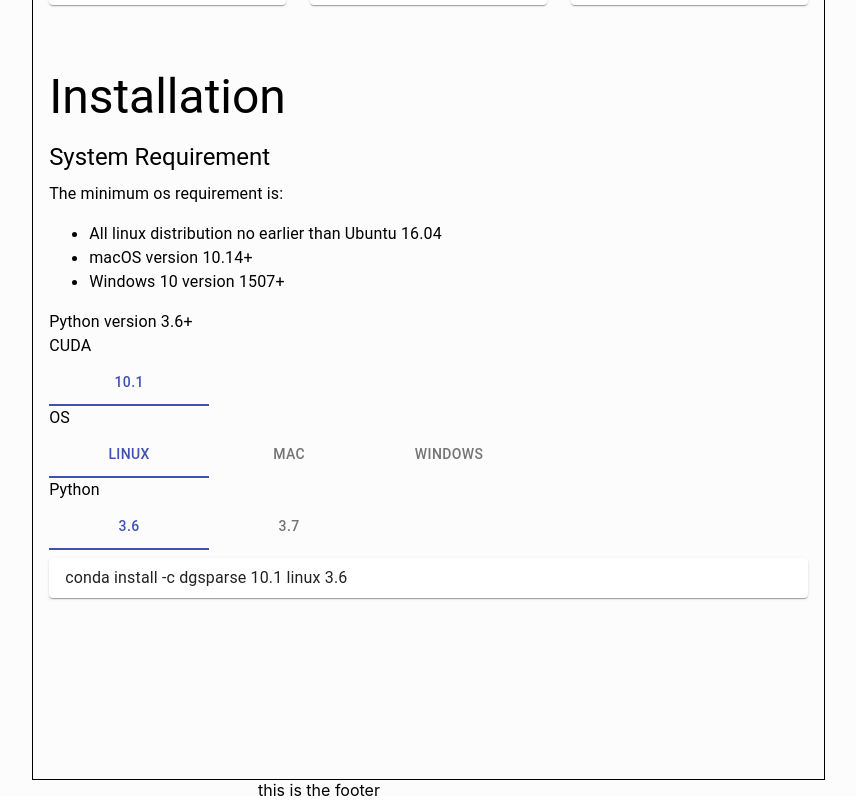
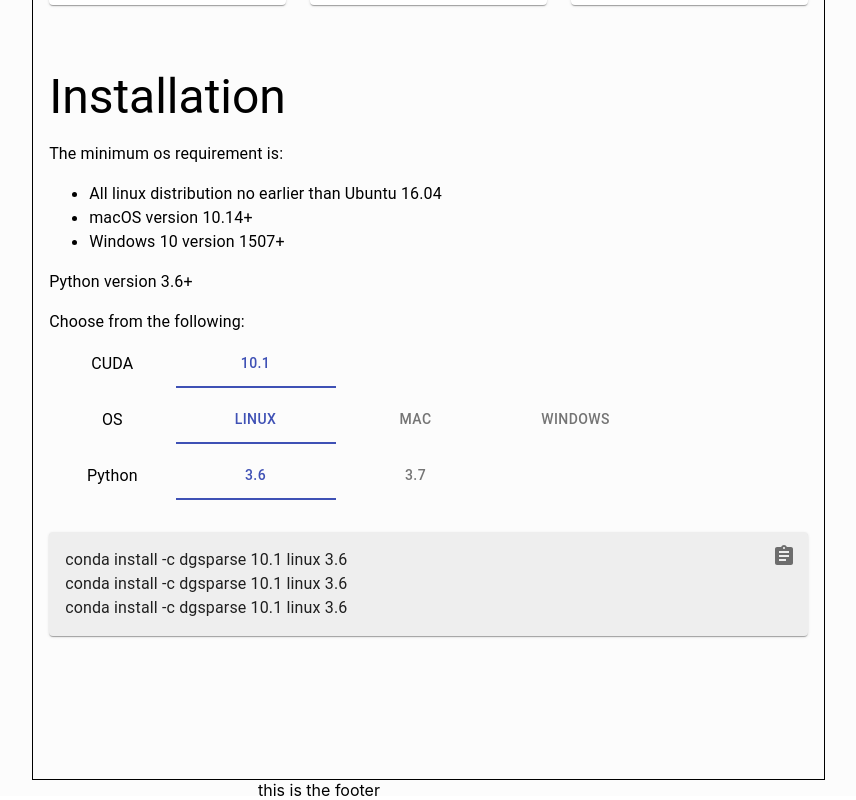
Before and after one commit to dgSPARSE/dgSPARSE.github.io, a React (Create React App) app: page / in a window 1280 px wide. Shown: the part 1588-2388 px from the top of the page, without its empty margins (321-1177 px from the left). Built offline with nearby package versions, Linux system fonts and the light colour scheme.

Commit message:
finish installation component.

```diff
--- a/src/components/Installation.js
+++ b/src/components/Installation.js
@@ -1,5 +1,7 @@
-import { Grid, makeStyles, Paper, Tab, Tabs, Typography } from '@material-ui/core';
-import React from 'react'
+import { Grid, IconButton, makeStyles, Paper, Snackbar, Tab, Tabs, Typography } from '@material-ui/core';
+import React from 'react';
+import AssignmentIcon from '@material-ui/icons/Assignment';
+import AssignmentTurnedInIcon from '@material-ui/icons/AssignmentTurnedIn';
 
 
 // function to convert commands into object
@@ -9,7 +11,7 @@ const createData = (cuda, os, python, ...steps) => {
 
 // put all your installation commands here !!!
 const commands = [
-  createData('10.1', 'Linux', '3.6', 'conda install -c dgsparse 10.1 linux 3.6'),
+  createData('10.1', 'Linux', '3.6', 'conda install -c dgsparse 10.1 linux 3.6', 'conda install -c dgsparse 10.1 linux 3.6', 'conda install -c dgsparse 10.1 linux 3.6'),
   createData('10.1', 'Mac', '3.6', 'conda -install -c dgsparse 10.1 mac 3.6'),
   createData('10.1', 'Windows', '3.6', 'conda -install -c dgsparse 10.1 windows 3.6'),
 
@@ -17,22 +19,6 @@ const commands = [
   createData('10.1', 'Mac', '3.7', 'conda -install -c dgsparse 10.1 mac 3.7'),
   createData('10.1', 'Windows', '3.7', 'conda -install -c dgsparse 10.1 windows 3.7'),
 ];
-
-
-const useStyles = makeStyles((theme) => ({
-  root: {
-    paddingTop: theme.spacing(4),
-    paddingBottom: theme.spacing(4),
-  },
-  tabs: {
-    display: 'inline-block',
-  },
-  paper: {
-    marginTop: theme.spacing(1),
-    padding: theme.spacing(1),
-    paddingLeft: theme.spacing(2),
-  }
-}));
 
 
 // title
@@ -50,11 +36,10 @@ const Title = () => {
 
 // minimum os requirement
 const MinimumRequirement = () => {
+  const classes = useStyles();
+
   return (
-    <div>
-      <Typography variant='h5' gutterBottom={true}>
-        System Requirement
-      </Typography>
+    <div className={classes.gapsBottom}>
       <Typography variant='body1'>
         The minimum os requirement is:
       </Typography>
@@ -70,13 +55,47 @@ const MinimumRequirement = () => {
   );
 };
 
+
+const useStyles = makeStyles((theme) => ({
+  root: {
+    paddingTop: theme.spacing(4),
+    paddingBottom: theme.spacing(4),
+  },
+  tabGrid: {
+    paddingBottom: theme.spacing(1),
+  },
+  paper: {
+    marginTop: theme.spacing(3),
+    padding: theme.spacing(2),
+    paddingLeft: theme.spacing(2),
+    backgroundColor: '#eeeeee',
+    position: 'relative',         // for thhe icon button to stick to the top right corner
+  },
+  gapsBottom: {
+    paddingBottom: theme.spacing(2),
+  },
+  iconButton: {
+    position: 'absolute',
+    top: '0',
+    right: '0',                   // the icon button sticks to the top right corner
+  }
+}));
+
 const OptionTabs = ({content, label, onChange, value, idx}) => {
-  // const classes = useStyles();
+  const classes = useStyles();
 
   return (
-    <div
+    <Grid
+      className={classes.tabGrid}
+      container
+      direction="row"
+      alignItems="center"
+      justifyContent="flex-start"
     >
-      <Typography variant="body1">{label}</Typography>
+      <Grid item xs={2}>
+        <Typography variant="body1" style={{textAlign: "center"}}>{label}</Typography>
+      </Grid>
+      <Grid item xs={10}>
         <Tabs
           onChange={(e, newValue) => onChange(idx, newValue)}
           indicatorColor="primary"
@@ -89,7 +108,8 @@ const OptionTabs = ({content, label, onChange, value, idx}) => {
             );
           })}
         </Tabs>
-    </div>
+      </Grid>
+    </Grid>
   );
 }
 
@@ -136,12 +156,38 @@ export default function Installation({id}) {
     else {
       return (
         <React.Fragment>
-          {steps.map((s) =>
-            <Typography key={s}>{s}</Typography>
+          {steps.map((s, idx) =>
+            <Typography key={idx}>{s}</Typography>
           )}
         </React.Fragment>
       );
     }
+  }
+
+  // after copy, a simple toast message using snackbar
+  const [isOpen, setIsOpen] = React.useState(false);
+  const [msg, setMsg] = React.useState("");
+
+  // copy the current "steps" in the clipboard
+  const copyFunc = async (text) => {
+    if ('clipboard' in navigator) {
+      return await navigator.clipboard.writeText(text);
+    } else {
+      return document.execCommand('copy', true, text);
+    }
+  }
+
+  const copyToClipboard = async () => {
+    const allCommands = steps.join('\n');
+    copyFunc(allCommands)
+      .then(() => {
+        setMsg("Copied to clipboard &#10003;");
+      })
+      .catch((e) => {
+        setMsg("Oops something wrong. Please copy manually &#9785;");
+      });
+
+    setIsOpen(true);
   }
 
 
@@ -149,15 +195,35 @@ export default function Installation({id}) {
     <div id={id} className={classes.root}>
       <Title />
       <MinimumRequirement/>
+
+      <Typography variant="body1" gutterBottom={true}>Choose from the following:</Typography>
       <OptionTabs label="CUDA" content={cudaArray} value={values[0]} onChange={onChange} idx={0}/>
       <OptionTabs label="OS" content={osArray} value={values[1]} onChange={onChange} idx={1}/>
       <OptionTabs label="Python" content={pythonArray} value={values[2]} onChange={onChange} idx={2}/>
+
       <Paper
         className={classes.paper}
         elevation={1}
       >
         <Steps/>
+        <IconButton
+          className={classes.iconButton}
+          onClick={copyToClipboard}
+        >
+          {isOpen ? <AssignmentTurnedInIcon/> : <AssignmentIcon/>}
+        </IconButton>
       </Paper>
+
+      <Snackbar
+        open={isOpen}
+        autoHideDuration={2000}
+        onClose={() => setIsOpen(false)}
+        message={msg}
+        anchorOrigin={{
+          vertical: 'bottom',
+          horizontal: 'right',
+        }}
+      />
     </div>
   )
-}
+};
```
Lines whose indentation alone changed are shown as unchanged.
